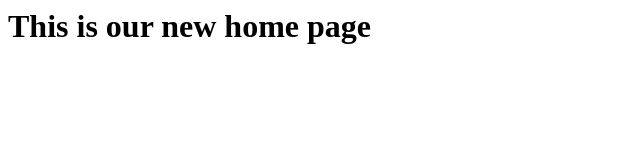
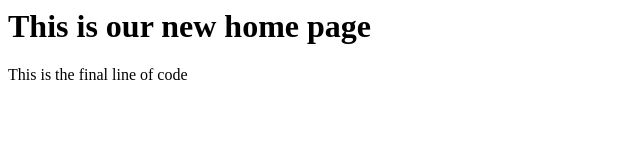
Before and after one commit to NandishRana/core_git_lessons, a plain HTML site: page home_page.html in a window 1280 px wide. Shown: the whole page, without its empty margins (0-640 px from the left). Drawn offline with Linux system fonts and the light colour scheme.

Commit message:
This tis the final line

```diff
--- a/home_page.html
+++ b/home_page.html
@@ -7,6 +7,6 @@
 </head>
 <body>
     <h1>This is our new home page</h1>
-
+    <p>This is the final line of code</p>
 </body>
 </html>
```
